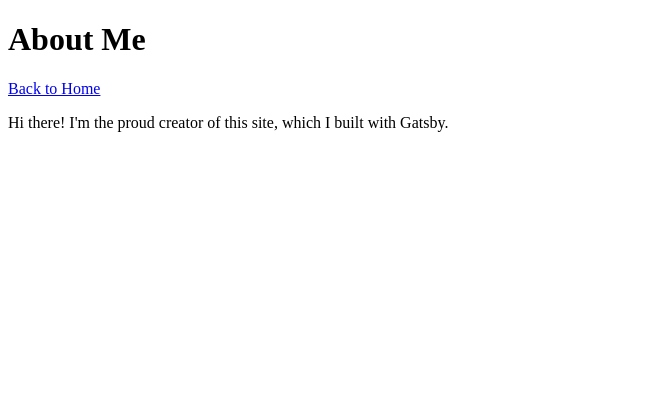
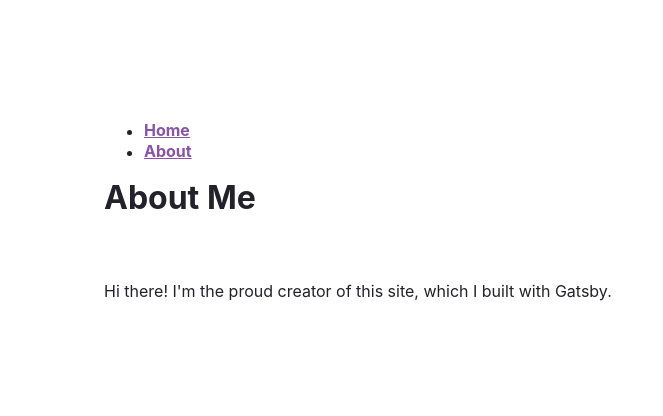
Before and after one commit to tsazo/my-first-gatsby-site, a Gatsby site: page /about in a window 1280 px wide. Shown: the whole page, without its empty margins (0-663 px from the left). Built offline with nearby package versions, Linux system fonts and the light colour scheme; Gatsby itself is replaced by a stand-in of ours.

Commit message:
Add template

```diff
--- /dev/null
+++ b/src/components/layout.js
@@ -0,0 +1,102 @@
+import * as React from 'react'
+import { Link } from 'gatsby'
+
+// styles
+const pageStyles = {
+    color: "#232129",
+    padding: 96,
+    fontFamily: "-apple-system, Roboto, sans-serif, serif",
+  }
+
+  const headingStyles = {
+    marginTop: 0,
+    marginBottom: 64,
+    maxWidth: 320,
+  }
+  const headingAccentStyles = {
+    color: "#663399",
+  }
+  const paragraphStyles = {
+    marginBottom: 48,
+  }
+
+  const codeStyles = {
+    color: "#8A6534",
+    padding: 4,
+    backgroundColor: "#FFF4DB",
+    fontSize: "1.25rem",
+    borderRadius: 4,
+  }
+  const listStyles = {
+    marginBottom: 96,
+    paddingLeft: 0,
+  }
+  const listItemStyles = {
+    fontWeight: 300,
+    fontSize: 24,
+    maxWidth: 560,
+    marginBottom: 30,
+  }
+
+  const linkStyle = {
+    color: "#8954A8",
+    fontWeight: "bold",
+    fontSize: 16,
+    verticalAlign: "5%",
+  }
+
+  const docLinkStyle = {
+    ...linkStyle,
+    listStyleType: "none",
+    marginBottom: 24,
+  }
+
+  const descriptionStyle = {
+    color: "#232129",
+    fontSize: 14,
+    marginTop: 10,
+    marginBottom: 0,
+    lineHeight: 1.25,
+  }
+
+  const docLink = {
+    text: "Documentation",
+    url: "https://www.gatsbyjs.com/docs/",
+    color: "#8954A8",
+  }
+
+  const badgeStyle = {
+    color: "#fff",
+    backgroundColor: "#088413",
+    border: "1px solid #088413",
+    fontSize: 11,
+    fontWeight: "bold",
+    letterSpacing: 1,
+    borderRadius: 4,
+    padding: "4px 6px",
+    display: "inline-block",
+    position: "relative",
+    top: -2,
+    marginLeft: 10,
+    lineHeight: 1,
+  }
+
+const Layout = ({ pageTitle, children }) => {
+  return (
+    <div style={pageStyles}>
+      <title>{pageTitle}</title>
+      <nav>
+        <ul>
+          <li><Link to="/" style={linkStyle}>Home</Link></li>
+          <li><Link to="/about" style={linkStyle}>About</Link></li>
+        </ul>
+      </nav>
+      <main>
+        <h1 style={headingStyles}>{pageTitle}</h1>
+        <span style={paragraphStyles}>{children}</span>
+      </main>
+    </div>
+  )
+}
+
+export default Layout
--- a/src/pages/about.js
+++ b/src/pages/about.js
@@ -1,14 +1,17 @@
 import * as React from 'react'
-import { Link } from 'gatsby'
+import Layout from '../components/layout'
 
 const AboutPage = () => {
     return (
-      <main>
-        <title>About Me</title>
-        <h1>About Me</h1>
-        <Link to="/">Back to Home</Link>
+    //   <main>
+    //     <title>About Me</title>
+    //     <h1>About Me</h1>
+    //     <Link to="/">Back to Home</Link>
+    //     <p>Hi there! I'm the proud creator of this site, which I built with Gatsby.</p>
+    //   </main>
+        <Layout pageTitle="About Me">
         <p>Hi there! I'm the proud creator of this site, which I built with Gatsby.</p>
-      </main>
+    </Layout>
     )
 }
 
```
Also changed, not shown: src/pages/index.js (+18 -92 lines).
